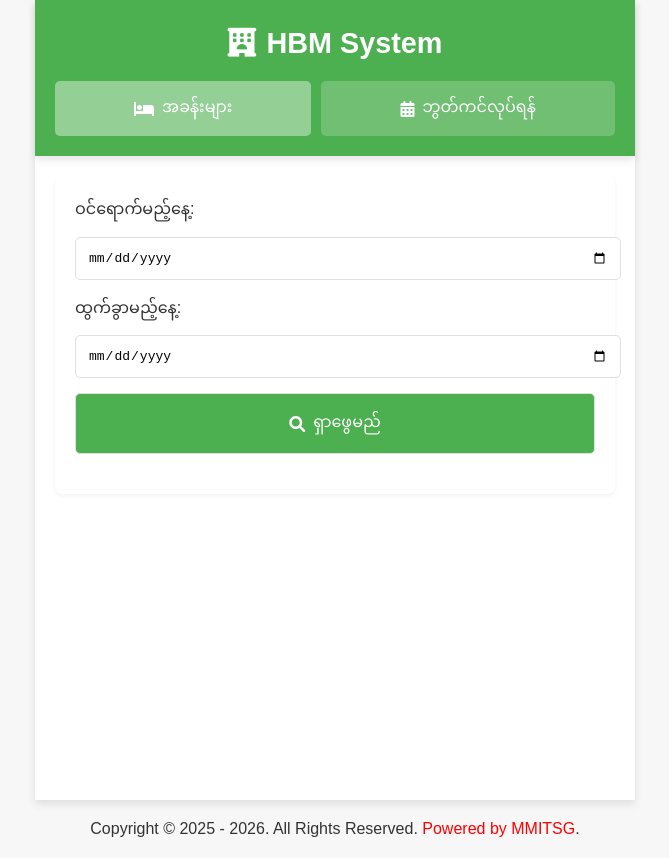
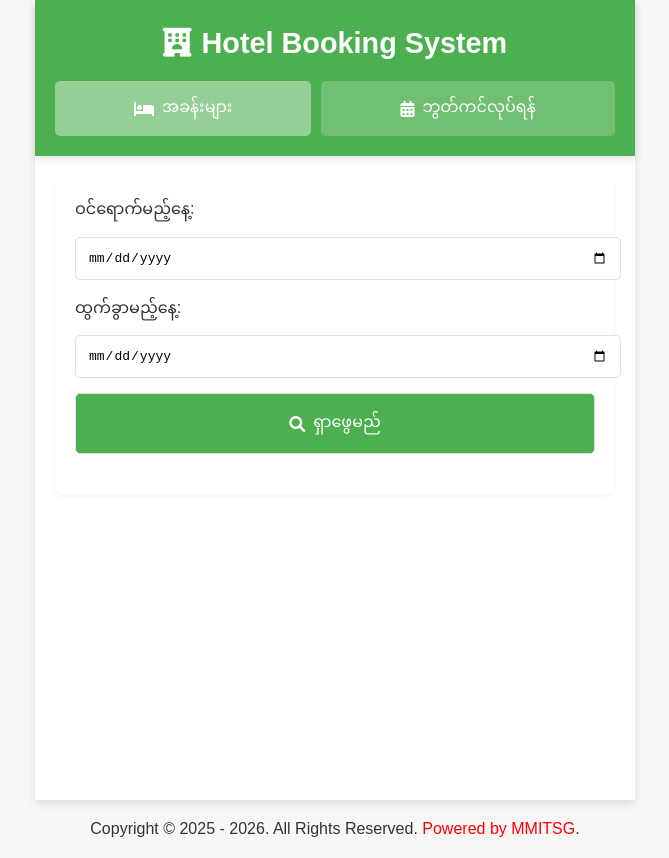
Before and after one commit to meyokotun/Hotel-Booking-Management-System, a plain HTML site: page index.html in a window 1280 px wide. Shown: the whole page, without its empty margins (305-974 px from the left). Drawn offline with Linux system fonts and the light colour scheme; no server answers.

Commit message:
Update index.html

```diff
--- a/index.html
+++ b/index.html
@@ -10,7 +10,7 @@
 <body>
     <div class="app-container">
         <header>
-            <h1><i class="fas fa-hotel"></i> HBM System</h1>
+            <h1><i class="fas fa-hotel"></i> Hotel Booking System</h1>
             <nav>
                 <button id="showRoomsBtn" class="active"><i class="fas fa-bed"></i> အခန်းများ</button>
                 <button id="showBookingFormBtn"><i class="fas fa-calendar-alt"></i> ဘွတ်ကင်လုပ်ရန်</button>
```
